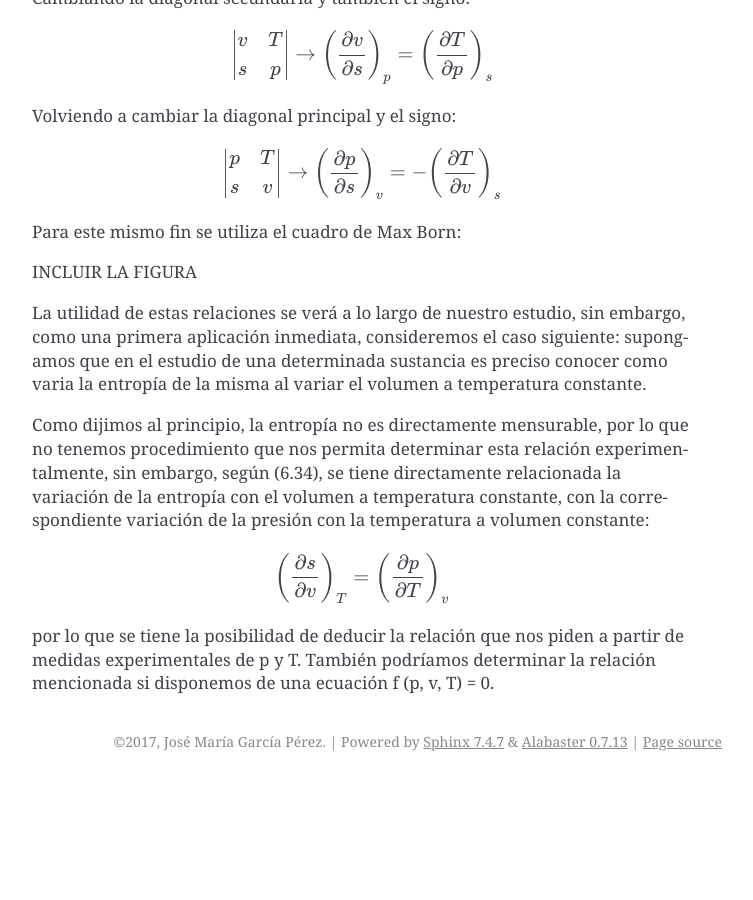
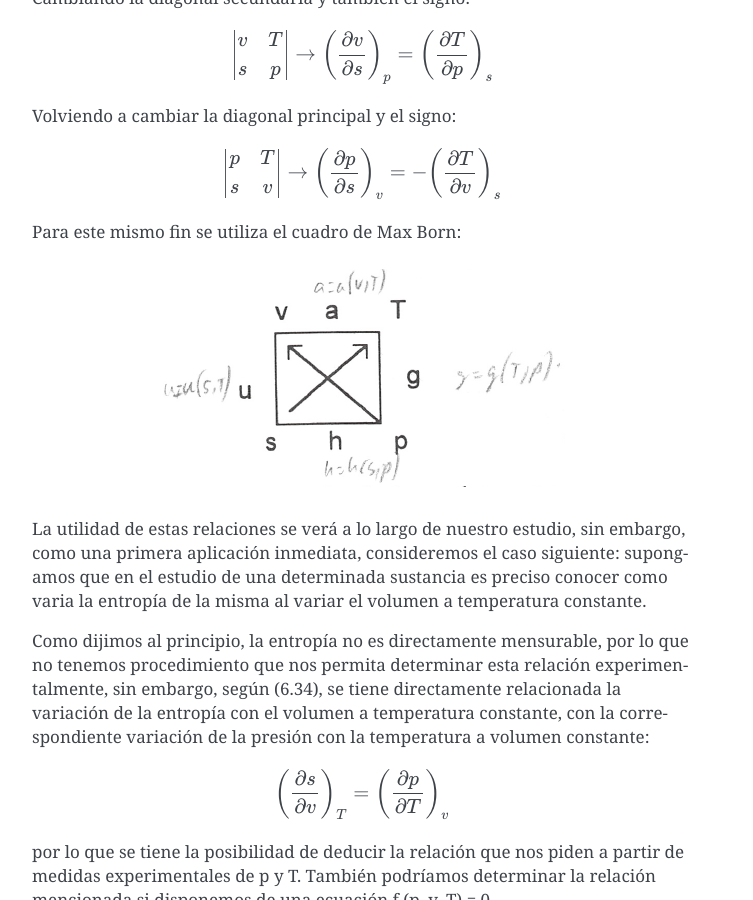
Before and after one commit to mantielero/termodinamica, a Sphinx documentation site: the page built from source/rtg_potenciales_termodinamicos.rst, in a window 1280 px wide and 900 px high, scrolled down 8127 px. Shown: the whole window, without its empty margins (388-1141 px from the left). Built offline with Sphinx 7.4.7, drawn with Linux system fonts in a browser that asks for light colours; pages that are not in the unit, such as notebooks, are missing from menus; before the commit the page ends 8908 px from its top, so only the background shows below that.

Commit message:
Update rtg_potenciales_termodinamicos.rst

```diff
--- a/source/rtg_potenciales_termodinamicos.rst
+++ b/source/rtg_potenciales_termodinamicos.rst
@@ -377,7 +377,7 @@ Volviendo a cambiar la diagonal principal y el signo:
 Para este mismo fin se utiliza el cuadro de Max Born:
 
 
-INCLUIR LA FIGURA
+.. figure:: ./img/max_born.png
 
 La utilidad de estas relaciones se verá a lo largo de nuestro estudio, sin embargo, como una primera aplicación inmediata, consideremos el caso siguiente: supongamos que en el estudio de una determinada sustancia es preciso conocer como varia la entropía de la misma al variar el volumen a temperatura constante.
 
```
